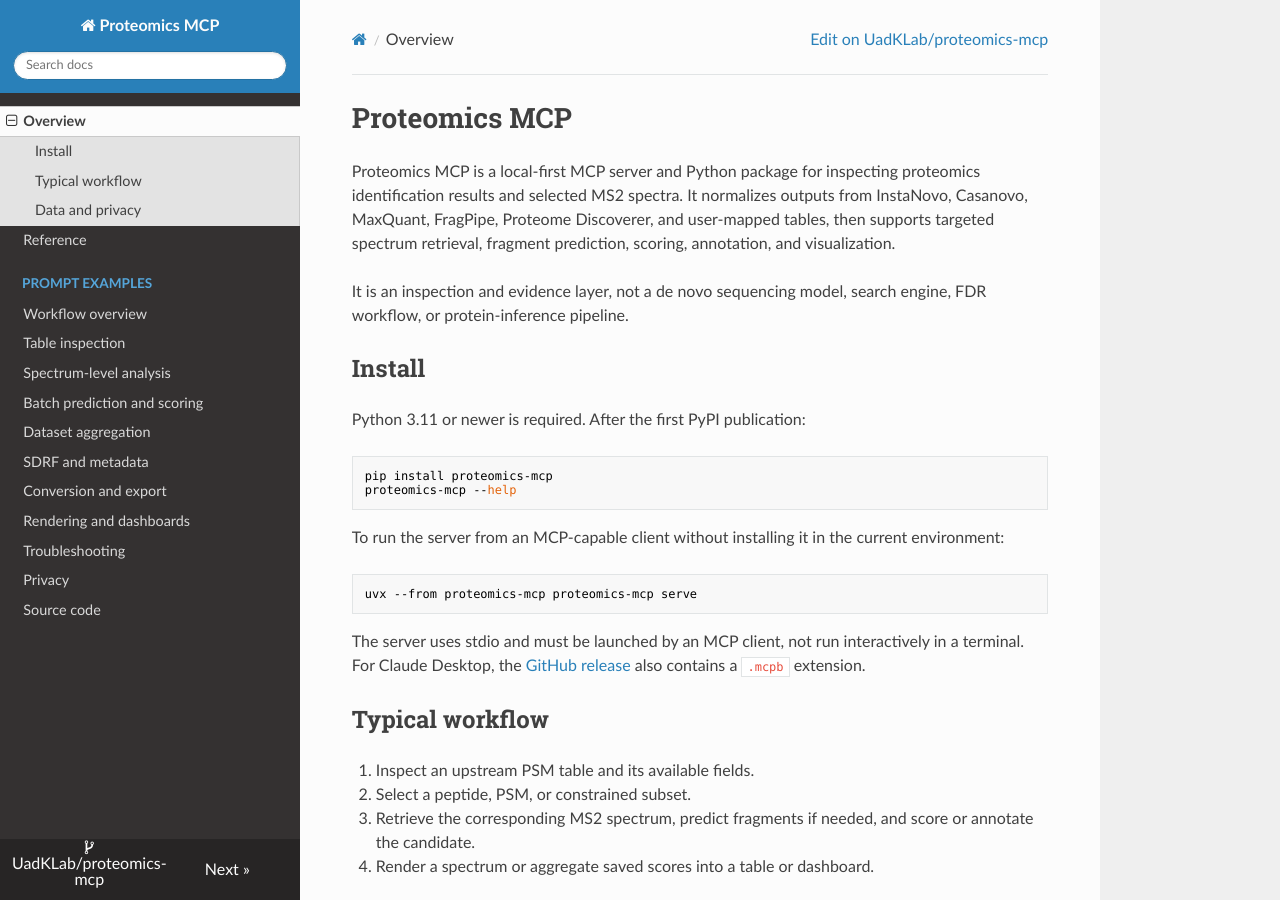
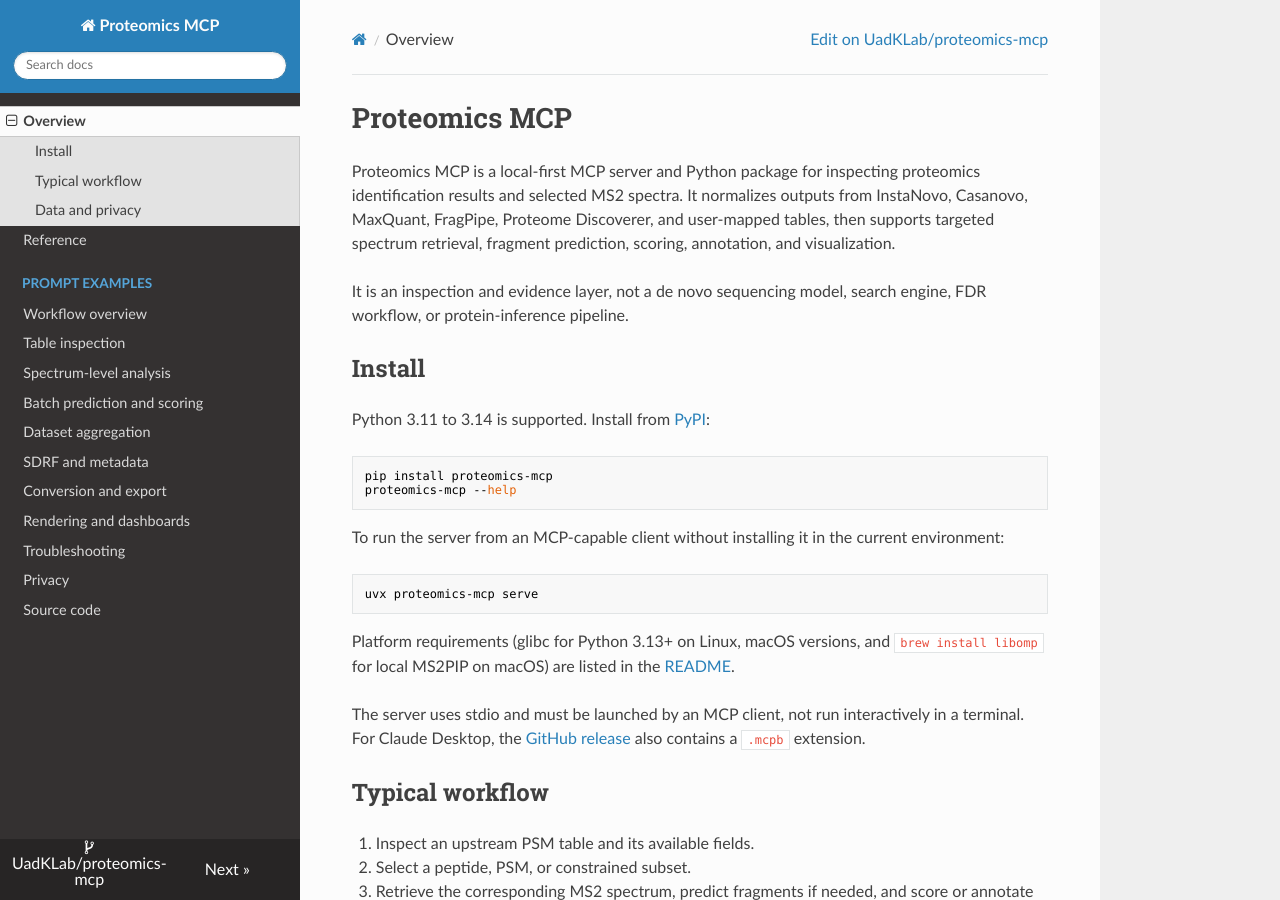
Before and after one commit to UadKLab/proteomics-mcp, an MkDocs documentation site: the page built from docs/index.md, in a window 1280 px wide and 900 px high. Built offline with MkDocs 1.6.1, drawn with Linux system fonts in a browser that asks for light colours; nearby versions of some CDN libraries.

Commit message:
docs: document the MS2PIP model download and the PyPI install
docs/reference.md called MS2PIP "the default and offline option", but
it downloads its model files on first use (genesis.ugent.be, fallback
Zenodo), and PRIVACY.md did not list that request (#13). State that
the models are downloaded once and cached in ~/.ms2pip, that the
request names only the model file, and that macOS needs libomp.

docs/index.md still said "after the first PyPI publication" and used
`uvx --from proteomics-mcp ...`; use `uvx proteomics-mcp serve` and
link the README requirements. Historical release notes are unchanged.
`mkdocs build --strict` passes.

Refs #3, #13

Co-Authored-By: Claude Opus 5.5 <noreply@anthropic.com>

````diff
--- a/docs/index.md
+++ b/docs/index.md
@@ -6,7 +6,7 @@ It is an inspection and evidence layer, not a de novo sequencing model, search e
 
 ## Install
 
-Python 3.11 or newer is required. After the first PyPI publication:
+Python 3.11 to 3.14 is supported. Install from [PyPI](https://pypi.org/project/proteomics-mcp/):
 
 ```bash
 pip install proteomics-mcp
@@ -16,8 +16,10 @@ proteomics-mcp --help
 To run the server from an MCP-capable client without installing it in the current environment:
 
 ```bash
-uvx --from proteomics-mcp proteomics-mcp serve
+uvx proteomics-mcp serve
 ```
+
+Platform requirements (glibc for Python 3.13+ on Linux, macOS versions, and `brew install libomp` for local MS2PIP on macOS) are listed in the [README](https://github.com/UadKLab/proteomics-mcp#requirements).
 
 The server uses stdio and must be launched by an MCP client, not run interactively in a terminal. For Claude Desktop, the [GitHub release](https://github.com/UadKLab/proteomics-mcp/releases) also contains a `.mcpb` extension.
 
````
Also changed, not shown: PRIVACY.md (+1 -0 lines), docs/reference.md (+1 -1 lines).
